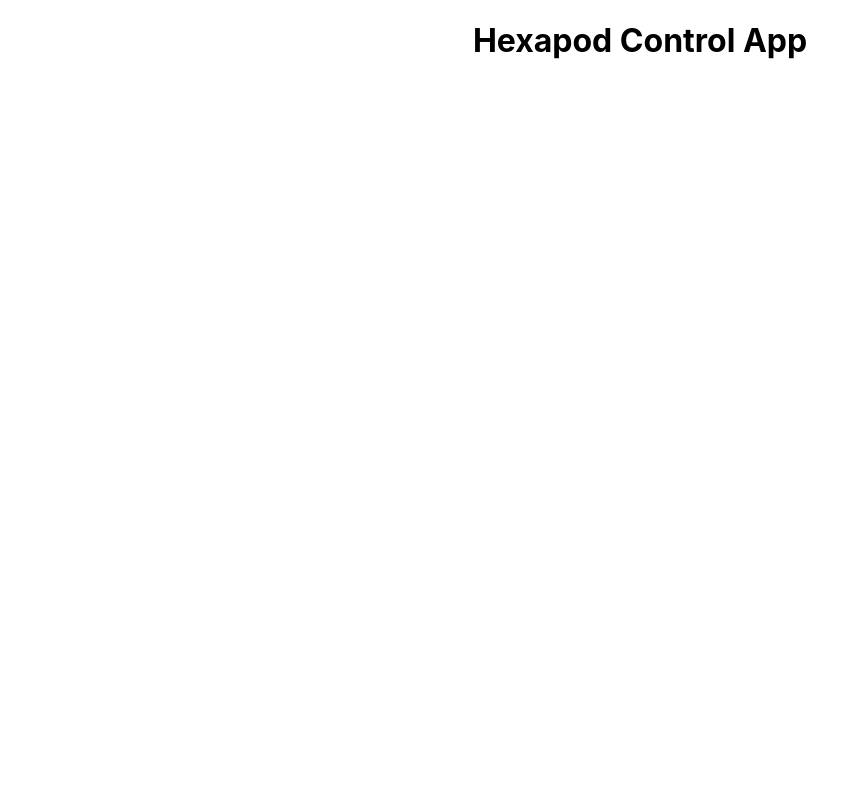
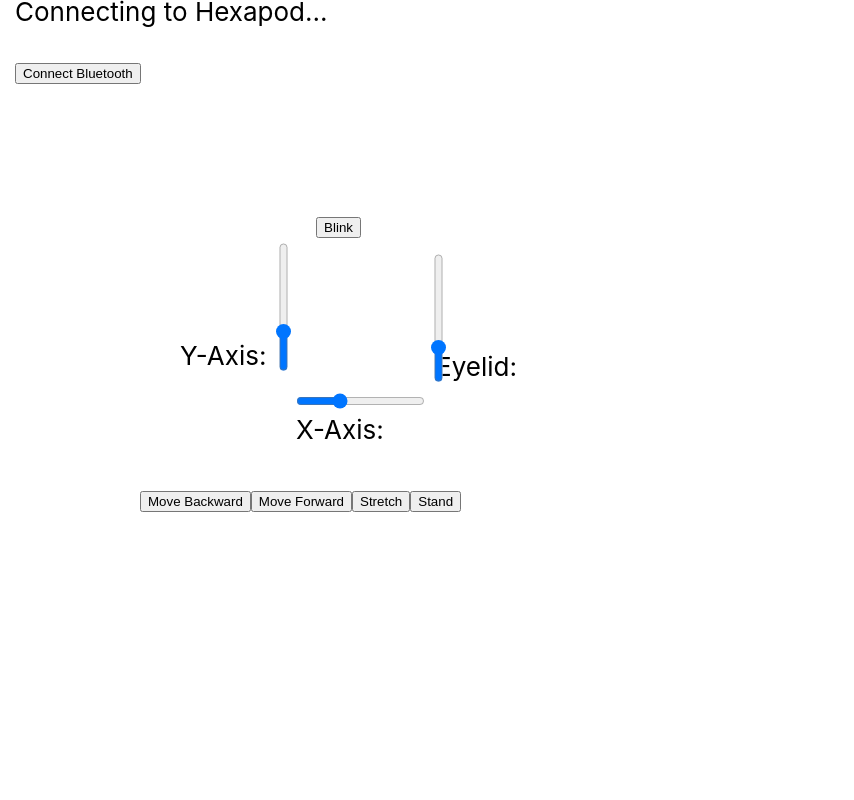
Before and after one commit to jasonronalddavis/Hexapod-control-react-app, a React (Create React App) app in the folder peanut-app/: page / in a window 1280 px wide. Shown: the top 800 px of the page, without its empty margins (0-854 px from the left). Built offline with nearby package versions, Linux system fonts and the light colour scheme.

Commit message:
stand/flex bluetooth

```diff
--- a/peanut-app/package.json
+++ b/peanut-app/package.json
@@ -6,11 +6,12 @@
     "@testing-library/jest-dom": "^5.17.0",
     "@testing-library/react": "^13.4.0",
     "@testing-library/user-event": "^13.5.0",
+    "axios": "^1.6.5",
     "react": "^18.2.0",
     "react-dom": "^18.2.0",
     "react-scripts": "5.0.1",
-    "web-vitals": "^2.1.4",
-    "serialport": "^9.0.1"
+    "serialport": "^9.0.1",
+    "web-vitals": "^2.1.4"
   },
   "scripts": {
     "start": "react-scripts start",
--- a/peanut-app/src/App.js
+++ b/peanut-app/src/App.js
@@ -1,23 +1,13 @@
-import logo from './logo.svg';
-import './App.css';
-import React from 'react';
-import BluetoothController from './BlueTooth/bluetoothController.js';
-import { BrowserRouter as Router, Routes, Route} from 'react-dom/client';//import ListUsers from "../components/User/users";
-
-import './index.css';
-
+// App.js
+import React, { useState } from 'react';
+import BluetoothController from './Bluetooth/BluetoothController';
 
 function App() {
   return (
-  <div className="App">
-  <header className="App-header">
-  <h1>Hexapod Control App</h1>
-  </header>
-  <main>
-  <BluetoothController />
-  </main>
-  </div>
+    <div className="App">
+      <BluetoothController />
+    </div>
   );
-  }
+}
 
-  export default App;
+export default App;
--- a/peanut-app/src/BlueTooth/bluetooth control.css
+++ b/peanut-app/src/BlueTooth/bluetooth control.css
@@ -1,9 +1,19 @@
-.buttons{
-    z-index: 20;
-    min-height: 200vh;
-    align-items: center;
-    justify-content: center;
+/* Add styles for the slider */
+.bluetooth{
+  position: fixed;
+  font-size: calc(10px + 2vmin);
+  left: -25px; /* Adjust as needed to nudge left */
+}
+
+  /* Add any other styles you need for your app */
+
+
+
+  .connect{
+
+    min-height: 100px;
+    position: relative;
     font-size: calc(10px + 2vmin);
-    color: rgb(0, 0, 0);
-    position: relative;
-}
+    left: 15px; /* Adjust as needed to nudge left */
+    top: -30px;
+  }
--- a/peanut-app/src/BlueTooth/bluetoothController.js
+++ b/peanut-app/src/BlueTooth/bluetoothController.js
@@ -1,4 +1,5 @@
-// bluetoothController.js
+// BluetoothController.js
+
 import React, { useState, useEffect } from 'react';
 import BluetoothService from './bluetoothServices';
 import HexapodControl from '../controls/hexapodControl.js';
@@ -15,7 +16,6 @@ const BluetoothController = () => {
       const bluetoothDevice = await BluetoothService.connect();
       setDevice(bluetoothDevice);
       setConnected(true);
-      // Set up Bluetooth characteristic event listener
       BluetoothService.subscribeToCharacteristic(bluetoothDevice, handleCharacteristicChange);
     } catch (error) {
       console.error('Bluetooth connection failed:', error);
@@ -23,7 +23,6 @@ const BluetoothController = () => {
   };
 
   useEffect(() => {
-    // Clean up function
     return () => {
       if (connected) {
         BluetoothService.disconnect(device);
@@ -41,13 +40,13 @@ const BluetoothController = () => {
 
   return (
     <div>
-      <div className="buttons">
-        <h2 className="Hex-head">Hexapod Control</h2>
-        <h2>Status: {isMoving ? 'crawl_forward' : 'crawl-stop'}</h2>
-        <HexapodControl device={device} isMoving={isMoving} />
+      <div className="bluetooth">
+        <HexapodControl device={device} />
       </div>
+      <div className="connect">
       <p>Connecting to Hexapod...</p>
       <button onClick={handleBluetoothConnect}>Connect Bluetooth</button>
+      </div>
     </div>
   );
 };
--- a/peanut-app/src/BlueTooth/bluetoothServices.js
+++ b/peanut-app/src/BlueTooth/bluetoothServices.js
@@ -1,6 +1,5 @@
-// Hexapod-control-react-app/peanut-app/src/BlueTooth/bluetoothServices.js
-// Hexapod-control-react-app/peanut-app/src/BlueTooth/bluetoothServices.js
-
+// BluetoothService.js
+import React, { useState } from 'react';
 class BluetoothService {
   async connect() {
     try {
--- a/peanut-app/src/controls/controller.css
+++ b/peanut-app/src/controls/controller.css
@@ -5,6 +5,74 @@
     align-items: center;
     justify-content: center;
     font-size: calc(10px + 2vmin);
-    color: white;
+    color: rgb(0, 0, 0);
+}
+.sliders{
+    position: relative;
+    font-size: calc(10px + 2vmin);
+    left: -105px; /* Adjust as needed to nudge left */
+}
+.eyeY{
+    position: relative;
+    left: -65px; /* Adjust as needed to nudge left */
+    top: -105px; /* Adjust as needed to nudge upward */
+}
+.yLabel{
+    position: relative;
+   left: 54px;
+   top: 50px;
+    align-self: 100;
+}
+.ySlider {
+    position: relative;
+    font-size: calc(10px + 2vmin);
+    transform: rotate(270deg); /* Rotate slider vertically */
+    left: 5px; /* Adjust as needed to nudge left */
+  }
 
+
+
+  .eyelid{
+    position: relative;
+    left: 100px; /* Adjust as needed to nudge left */
+    top: -125px; /* Adjust as needed to nudge upward */
+  }
+  .lidLabel{
+    position: relative;
+    left: 145px;
+    top: 50px;
+     align-self: 100;
+  }
+  .lidSlider{
+    position: relative;
+    transform: rotate(270deg); /* Rotate slider vertically */
+  }
+  .blink{
+    position: relative;
+    left: 125px;
+    top: -250px;
+  }
+
+
+
+  .xLabel{
+    position: relative;
+    left: 105px;
+    top: 50px;
+  }
+.xSlider{
+    position: relative;
+    left: 15px;
+    top: 20px;
 }
+
+
+
+
+
+  .legs{
+    z-index: 25;
+    position: relative;
+    left: 165px;
+    top: 70px;
+  }
--- a/peanut-app/src/controls/hexapodControl.js
+++ b/peanut-app/src/controls/hexapodControl.js
@@ -1,32 +1,140 @@
+// HexapodControl.js
+
 import React from 'react';
-import BluetoothService from '../BlueTooth/bluetoothServices.js';
+import BluetoothService from '../Bluetooth/bluetoothServices';
 import './controller.css';
 
+const HexapodControl = ({ device }) => {
+  const handleForward = () => {
+    console.log('Device:', device);
+    if (device) {
+      console.log('Transmitting command: F');
+      BluetoothService.sendCommand(device, new Uint8Array([70])); // ASCII code for 'F'
+    }
+  };
 
+  const handleBackward = () => {
+    console.log('Device:', device);
+    if (device) {
+      console.log('Transmitting command: B');
+      BluetoothService.sendCommand(device, new Uint8Array([66])); // ASCII code for 'B'
+    }
+  };
 
+  const handleStretch = () => {
+    console.log('Device:', device);
+    if (device) {
+      console.log('Transmitting command: S');
+      BluetoothService.sendCommand(device, new Uint8Array([83])); // ASCII code for 'S'
+    }
+  };
 
-const HexapodControl = ({ device }) => {
+  const standLift = () => {
+    console.log('Device:', device);
+    if (device) {
+      console.log('Transmitting command: L');
+      BluetoothService.sendCommand(device, new Uint8Array([18])); // ASCII code for 'S'
+    }
+  };
 
+  const handleEyeballXChange = (value) => {
+    console.log('Eyeball X-Axis:', value);
+    if (device) {
+      const byteValue = Number(value); // Convert the value to a number
+      const byteCommand = new Uint8Array([byteValue]); // Create a Uint8Array with the byte value
+      BluetoothService.sendCommand(device, byteCommand); // Send the byte command to adjust eyeball X-axis
+    }
+  };
 
-    const handleButtonDown = () => {
-        console.log('Device:', device); // Add this line to check if device is defined
+  const handleEyeballYChange = (value) => {
+    console.log('Eyeball Y-Axis:', value);
     if (device) {
-          const command = 'crawl_forward';
-          console.log('Transmitting command:', command);
-          BluetoothService.sendCommand(device, command);
+      const byteValue = Number(value); // Convert the value to a number
+      const byteCommand = new Uint8Array([byteValue]); // Create a Uint8Array with the byte value
+      BluetoothService.sendCommand(device, byteCommand); // Send the byte command to adjust eyeball X-ax
+    }
+  };
+
+  const handleEyelidChange = (value) => {
+    console.log('Eyelid:', value);
+    if (device) {
+      const command = `L${value}`; // Command format for adjusting eyelid position
+      BluetoothService.sendCommand(device, new Uint8Array([...command])); // Send the command to adjust eyelid position
+    }
+  };
+
+  const handleBlink = () => {
+    console.log('Blinking...');
+    if (device) {
+      console.log('Transmitting command: 10');
+      BluetoothService.sendCommand(device, new Uint8Array([10])); // Send the command for blinking
     }
   };
 
   const handleButtonUp = () => {
-      // You can add additional logic here if needed
+    console.log('Button released');
+    if (device) {
+      console.log('Transmitting command: 15');
+      BluetoothService.sendCommand(device, new Uint8Array([15]));
+    }
+  };
+
+  const standUp = () => {
+    console.log('Button released');
+    if (device) {
+      console.log('Transmitting command: 13');
+      BluetoothService.sendCommand(device, new Uint8Array([13]));
+    }
   };
 
   return (
+
     <div className="buttons">
-          <button onMouseDown={handleButtonDown} onMouseUp={handleButtonUp}>
+         <div className="legs">
+      <button
+        onMouseDown={handleBackward}
+        onMouseUp={handleButtonUp}
+      >
+        Move Backward
+      </button>
+      <button
+        onMouseDown={handleForward}
+        onMouseUp={handleButtonUp}
+      >
         Move Forward
       </button>
-          {/* Add more controls as needed */}
+      <button
+        onMouseDown={handleStretch}
+      >
+        Stretch
+      </button>
+      <button
+        onMouseDown={standLift}
+        onMouseUp={standUp}
+      >
+        Stand
+      </button>
+      </div>
+
+
+      <div className='sliders'>
+      <div>
+        <label className= "xLabel" >X-Axis:</label>
+        <input className="xSlider" type="range" min="20" max="160" defaultValue="65" onChange={(e) => handleEyeballXChange(e.target.value)} />
+      </div>
+      <div className = "eyeY">
+        <label className= "yLabel">Y-Axis:</label>
+        <input className="ySlider" type="range" min="20" max="90" defaultValue="40" onChange={(e) => handleEyeballYChange(e.target.value)} />
+      </div>
+      <div className="eyelid">
+        <label className ="lidLabel">Eyelid:</label>
+        <input className="lidSlider" type="range" min="10" max="180" onChange={(e) => handleEyelidChange(e.target.value)} />
+      </div>
+     <button className="blink" onMouseDown={handleBlink} onMouseUp={handleButtonUp}>
+  Blink
+</button>
+
+    </div>
     </div>
   );
 };
```
Also changed, not shown: 2 other files (tests, documents, lock files or other folders). Lines whose indentation alone changed are shown as unchanged.
